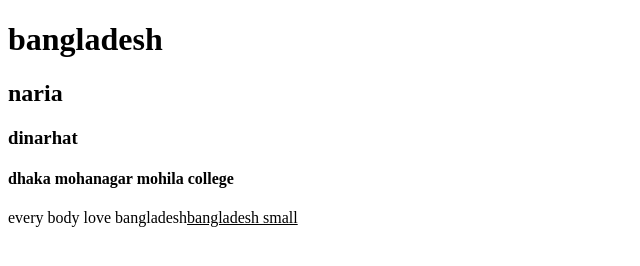
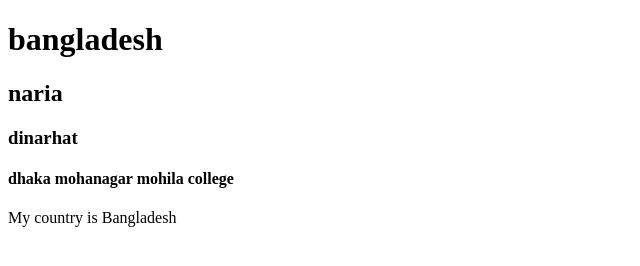
Before and after one commit to RafiqueMridha/developer-portfolio1, a plain HTML site: page index.html in a window 1280 px wide. Shown: the whole page, without its empty margins (0-640 px from the left). Drawn offline with Linux system fonts and the light colour scheme.

Commit message:
body changes

```diff
--- a/index.html
+++ b/index.html
@@ -4,13 +4,13 @@
     <meta charset="UTF-8">
     <meta http-equiv="X-UA-Compatible" content="IE=edge">
     <meta name="viewport" content="width=device-width, initial-scale=1.0">
-    <title>git</title>
+    <title>Dhaka</title>
     <h1>bangladesh</h1>
     <h2>naria</h2>
     <h3>dinarhat</h3>
     <h4>dhaka mohanagar mohila college</h4>
 </head>
 <body>
-<p>every body love bangladesh<u>bangladesh small </u></p>
+    <p>My country is Bangladesh</p>
 </body>
 </html>
```
